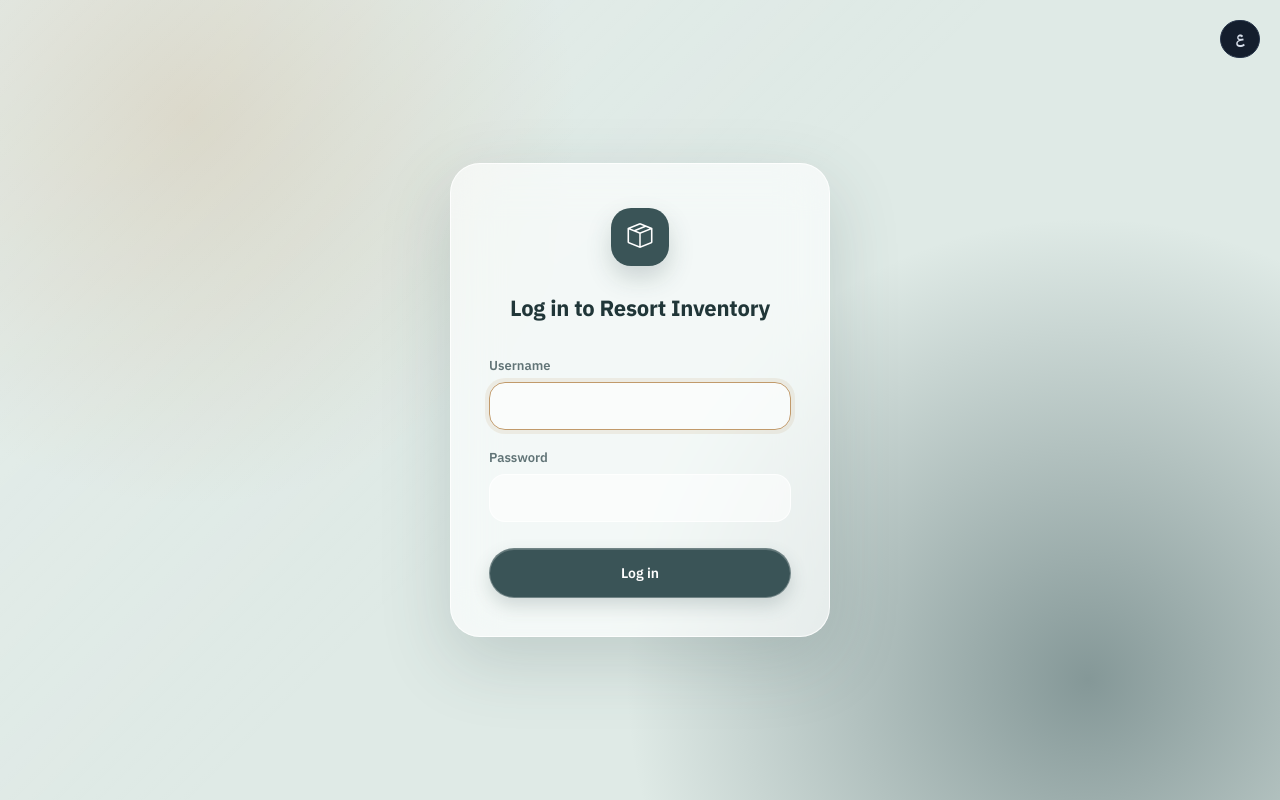
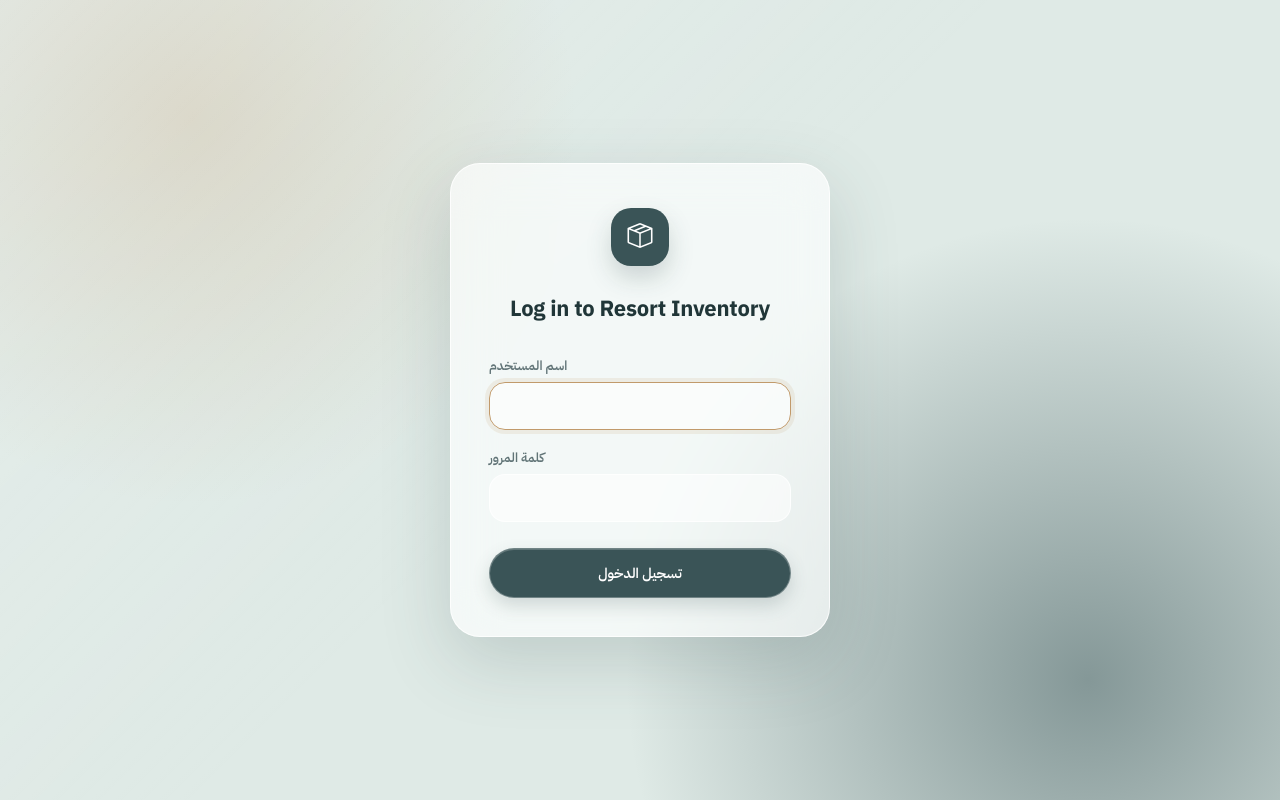
Before and after one commit to Beltagy-Mohamed/resort-inventory, a Django app: page /accounts/login/ in a window 1280 px wide. Run offline with Django 5.2, Linux system fonts and the light colour scheme.

Commit message:
Remove set_language form from login.html and translate it to Arabic

```diff
--- a/templates/registration/login.html
+++ b/templates/registration/login.html
@@ -137,12 +137,7 @@ body{
 
 <body>
 
-<form method="post" action="{% url 'set_language' %}" class="login-language-form">
-    {% csrf_token %}
-    <input type="hidden" name="next" value="{{ request.get_full_path }}">
-    <input type="hidden" name="language" value="{% if LANGUAGE_CODE == 'ar' %}en{% else %}ar{% endif %}">
-    <button type="submit">{% if LANGUAGE_CODE == 'ar' %}EN{% else %}ع{% endif %}</button>
-</form>
+
 
 <div class="login-card">
 
@@ -165,16 +160,16 @@ body{
         {% endif %}
 
         <div class="form-group">
-            <label for="id_username">Username</label>
+            <label for="id_username">اسم المستخدم</label>
             {{ form.username }}
         </div>
 
         <div class="form-group">
-            <label for="id_password">Password</label>
+            <label for="id_password">كلمة المرور</label>
             {{ form.password }}
         </div>
 
-        <button type="submit" class="btn-save">Log in</button>
+        <button type="submit" class="btn-save">تسجيل الدخول</button>
 
     </form>
 
```
